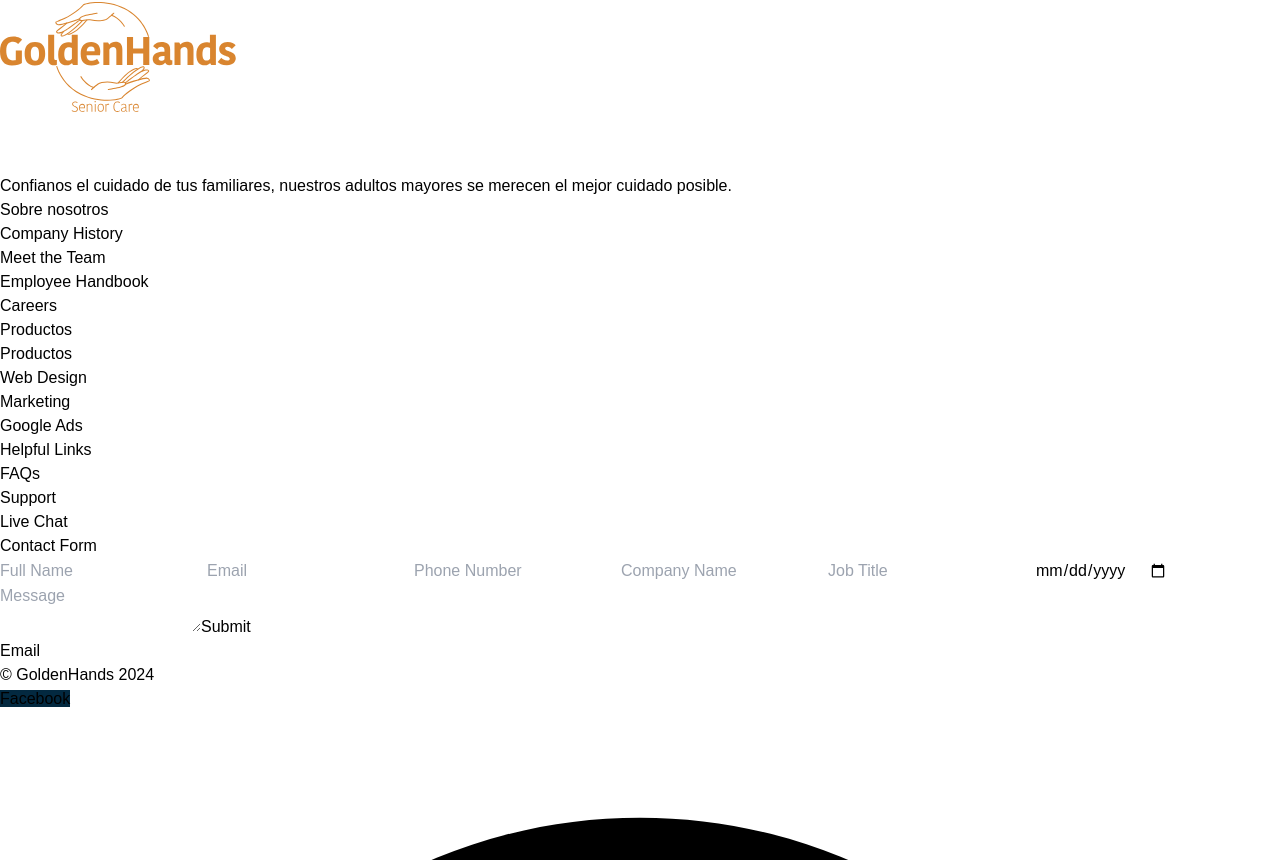
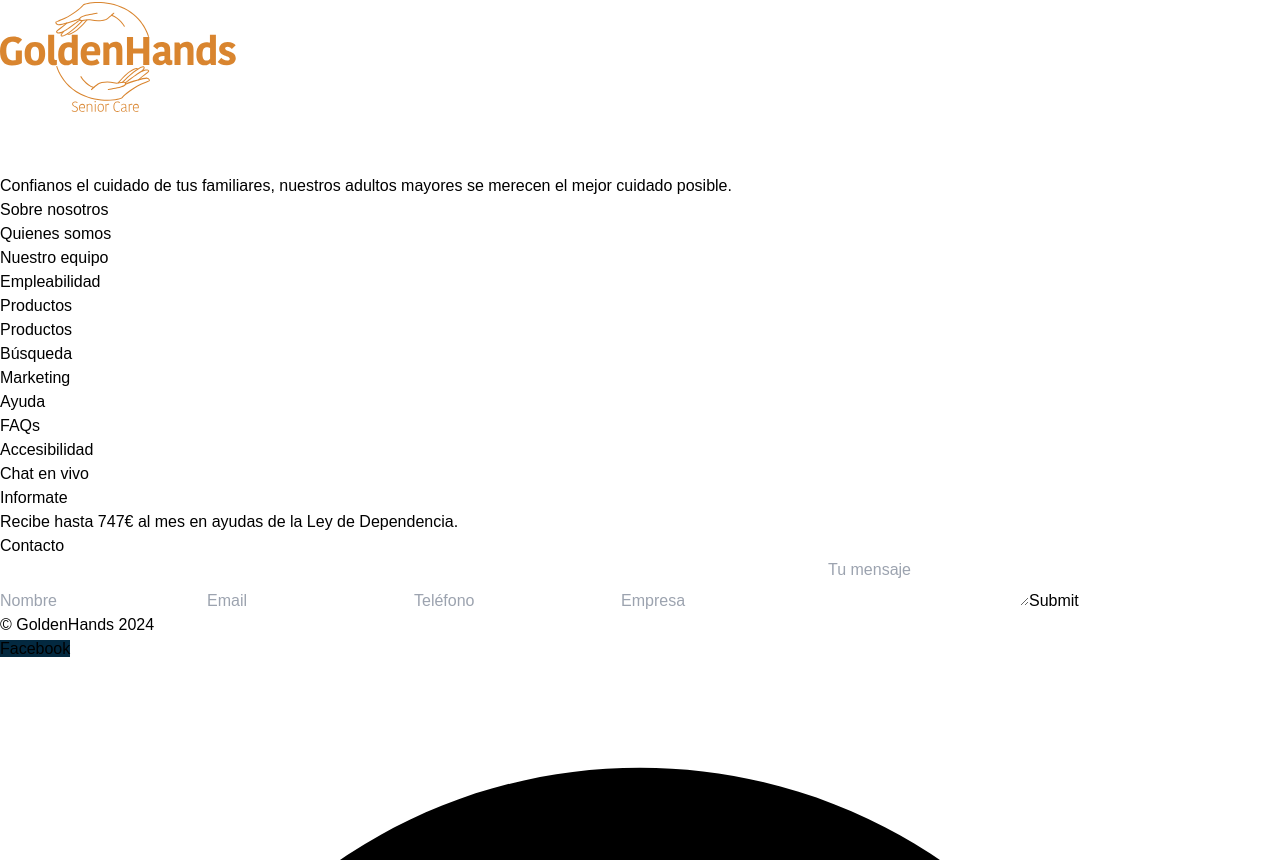
Before and after one commit to amanda1686/ecommerce, a React (Vite) app: page /Home in a window 1280 px wide. Shown: the part 4500-5360 px from the top of the page. Built offline with nearby package versions, Linux system fonts and the light colour scheme.

Commit message:
formulario de contacto en footer funcional

```diff
--- a/src/componentes/ContactForm.jsx
+++ b/src/componentes/ContactForm.jsx
@@ -1,61 +1,93 @@
-import React from 'react'
+import React, { useState } from 'react';
 
 const ContactForm = () => {
+  const [formData, setFormData] = useState({
+    name: '',
+    email: '',
+    phone: '',
+    company: '',
+    message: '',
+  });
+
+  const handleChange = (e) => {
+    setFormData({
+      ...formData,
+      [e.target.name]: e.target.value,
+    });
+  };
+
+  const handleSubmit = (e) => {
+    e.preventDefault();
+    // Aquí puedes manejar el envío del formulario, por ejemplo, enviar los datos a un servidor o realizar otras acciones.
+    console.log('Formulario enviado:', formData);
+    // También puedes restablecer el estado del formulario después del envío si es necesario.
+    setFormData({
+      name: '',
+      email: '',
+      phone: '',
+      company: '',
+      message: '',
+    });
+  };
+
   return (
     <div>
-      <div class="flex flex-col items-center justify-center h-screen dark">
-        <div class="w-full max-w-md bg-[#032940] rounded-lg shadow-md p-6">
-            <h2 class="text-2xl font-bold text-gray-200 mb-4">Contact Form</h2>
+      <div className="flex flex-col items-center justify-center h-screen dark mt-0">
+        <div className="w-full max-w-md bg-[#032940] rounded-lg shadow-md p-6">
+          <h2 className="text-2xl font-bold text-gray-200 mb-4">Contacto</h2>
 
-            <form class="flex flex-wrap">
+          <form onSubmit={handleSubmit} className="flex flex-wrap">
             <input
               type="text"
-                class="bg-gray-700 text-gray-200 border-0 rounded-md p-2 mb-4 focus:bg-gray-600 focus:outline-none focus:ring-1 focus:ring-blue-500 transition ease-in-out duration-150 w-full md:w-[48%] mr-[2%]"
-                placeholder="Full Name"
+              name="name"
+              value={formData.name}
+              onChange={handleChange}
+              className="bg-gray-700 text-gray-200 border-0 rounded-md p-2 mb-4 focus:bg-gray-600 focus:outline-none focus:ring-1 focus:ring-blue-500 transition ease-in-out duration-150 w-full md:w-[48%] mr-[2%]"
+              placeholder="Nombre"
             />
             <input
               type="email"
-                class="bg-gray-700 text-gray-200 border-0 rounded-md p-2 mb-4 focus:bg-gray-600 focus:outline-none focus:ring-1 focus:ring-blue-500 transition ease-in-out duration-150 w-full md:w-[48%] ml-[2%]"
+              name="email"
+              value={formData.email}
+              onChange={handleChange}
+              className="bg-gray-700 text-gray-200 border-0 rounded-md p-2 mb-4 focus:bg-gray-600 focus:outline-none focus:ring-1 focus:ring-blue-500 transition ease-in-out duration-150 w-full md:w-[48%] ml-[2%]"
               placeholder="Email"
             />
             <input
               type="number"
-                class="bg-gray-700 text-gray-200 border-0 rounded-md p-2 mb-4 focus:bg-gray-600 focus:outline-none focus:ring-1 focus:ring-blue-500 transition ease-in-out duration-150 w-full md:w-[48%] mr-[2%]"
-                placeholder="Phone Number"
+              name="phone"
+              value={formData.phone}
+              onChange={handleChange}
+              className="bg-gray-700 text-gray-200 border-0 rounded-md p-2 mb-4 focus:bg-gray-600 focus:outline-none focus:ring-1 focus:ring-blue-500 transition ease-in-out duration-150 w-full md:w-[48%] mr-[2%]"
+              placeholder="Teléfono"
             />
             <input
               type="text"
-                class="bg-gray-700 text-gray-200 border-0 rounded-md p-2 mb-4 focus:bg-gray-600 focus:outline-none focus:ring-1 focus:ring-blue-500 transition ease-in-out duration-150 w-full md:w-[48%] ml-[2%]"
-                placeholder="Company Name"
-            />
-            <input
-                type="text"
-                class="bg-gray-700 text-gray-200 border-0 rounded-md p-2 mb-4 focus:bg-gray-600 focus:outline-none focus:ring-1 focus:ring-blue-500 transition ease-in-out duration-150 w-full md:w-[48%] mr-[2%]"
-                placeholder="Job Title"
-            />
-            <input
-                type="date"
-                class="bg-gray-700 text-gray-200 border-0 rounded-md p-2 mb-4 focus:bg-gray-600 focus:outline-none focus:ring-1 focus:ring-blue-500 transition ease-in-out duration-150 w-full md:w-[48%] ml-[2%]"
-                placeholder="Date of Birth"
+              name="company"
+              value={formData.company}
+              onChange={handleChange}
+              className="bg-gray-700 text-gray-200 border-0 rounded-md p-2 mb-4 focus:bg-gray-600 focus:outline-none focus:ring-1 focus:ring-blue-500 transition ease-in-out duration-150 w-full md:w-[48%] ml-[2%]"
+              placeholder="Empresa"
             />
             <textarea
               name="message"
-                class="bg-gray-700 text-gray-200 border-0 rounded-md p-2 mb-auto md:mb-auto md:w-full md:h-auto md:min-h-[100px] md:max-h-[100px] md:flex-grow md:flex-shrink md:flex-auto focus:bg-gray-md:focus:outline-none:focus:ring-blue-md:focus:border-transparent transition ease-in-out duration-fastest"
-                placeholder="Message"
+              value={formData.message}
+              onChange={handleChange}
+              className="bg-gray-700 text-gray-200 border-0 rounded-md p-2 mb-auto md:mb-auto md:w-full md:h-auto md:min-h-[200px] md:max-h-[100px] md:flex-grow md:flex-shrink md:flex-auto focus:bg-gray-md:focus:outline-none:focus:ring-blue-md:focus:border-transparent transition ease-in-out duration-fastest"
+              placeholder="Tu mensaje"
             ></textarea>
 
             <button
               type="submit"
-                class="bg-gradient-to-r from-indigo-500 to-blue-500 text-white font-bold py-2 px-4 rounded-md mt-4 hover:bg-indigo-600 hover:to-blue-600 transition ease-in-out duration-150"
+              className="bg-gradient-to-r from-indigo-500 to-blue-500 text-white font-bold py-2 px-4 rounded-md mt-4 hover:bg-indigo-600 hover:to-blue-600 transition ease-in-out duration-150"
             >
               Submit
             </button>
           </form>
         </div>
       </div>
+    </div>
+  );
+};
 
-    </div>
-  )
-}
-
-export default ContactForm
+export default ContactForm;
--- a/src/componentes/Footer.jsx
+++ b/src/componentes/Footer.jsx
@@ -2,6 +2,7 @@ import React from 'react'
 import Logo from '../componentes/Logo'
 import ContactForm from './ContactForm';
 import '../Index.css';
+import '../index.css';
 
 const Footer = () => {
   return (
@@ -19,7 +20,7 @@ const Footer = () => {
                 </div>
 
                 <div
-                className="mt-16 grid grid-cols-1 gap-8 border-t border-gray-100 pt-16 md:grid-cols-4 lg:grid-cols-6"
+                className="mt-16 grid grid-cols-1 gap-8 border-t border-gray-100 pt-16 md:grid-cols-3 lg:grid-cols-5 "
                 >
                 <div className="text-center sm:text-left">
                     <p className="text-lg font-medium text-gray-900">Sobre nosotros</p>
@@ -27,23 +28,20 @@ const Footer = () => {
                     <ul className="mt-8 space-y-4 text-sm">
                     <li>
                         <a className="text-gray-700 transition hover:text-gray-700/75" href="/">
-                        Company History
+                        Quienes somos
                         </a>
                     </li>
 
                     <li>
-                        <a className="text-gray-700 transition hover:text-gray-700/75" href="/"> Meet the Team </a>
+                        <a className="text-gray-700 transition hover:text-gray-700/75" href="/"> Nuestro equipo </a>
                     </li>
 
                     <li>
                         <a className="text-gray-700 transition hover:text-gray-700/75" href="/">
-                        Employee Handbook
+                        Empleabilidad
                         </a>
                     </li>
 
-                    <li>
-                        <a className="text-gray-700 transition hover:text-gray-700/75" href="/"> Careers </a>
-                    </li>
                     </ul>
                 </div>
 
@@ -58,23 +56,20 @@ const Footer = () => {
                     </li>
 
                     <li>
-                        <a className="text-gray-700 transition hover:text-gray-700/75" href="/"> Web Design </a>
+                        <a className="text-gray-700 transition hover:text-gray-700/75" href="/">Búsqueda </a>
                     </li>
 
                     <li>
                         <a className="text-gray-700 transition hover:text-gray-700/75" href="/"> Marketing </a>
                     </li>
 
-                    <li>
-                        <a className="text-gray-700 transition hover:text-gray-700/75" href="/"> Google Ads </a>
-                    </li>
                     </ul>
                 </div>
 
 
 
                 <div className="text-center sm:text-left">
-                    <p className="text-lg font-medium text-gray-900">Helpful Links</p>
+                    <p className="text-lg font-medium text-gray-900">Ayuda</p>
 
                     <ul className="mt-8 space-y-4 text-sm">
                     <li>
@@ -82,7 +77,7 @@ const Footer = () => {
                     </li>
 
                     <li>
-                        <a className="text-gray-700 transition hover:text-gray-700/75" href="/"> Support </a>
+                        <a className="text-gray-700 transition hover:text-gray-700/75" href="/"> Accesibilidad </a>
                     </li>
 
                     <li>
@@ -90,7 +85,7 @@ const Footer = () => {
                         className="group flex justify-center gap-1.5 ltr:sm:justify-start rtl:sm:justify-end"
                         href="/"
                         >
-                        <span className="text-gray-700 transition group-hover:text-gray-700/75"> Live Chat </span>
+                        <span className="text-gray-700 transition group-hover:text-gray-700/75"> Chat en vivo </span>
 
                         <span className="relative flex h-2 w-2">
                             <span
@@ -103,7 +98,7 @@ const Footer = () => {
                     </ul>
                 </div>
 
-                {/* <div className="text-center sm:text-left md:col-span-4 lg:col-span-2">
+                <div className="text-center sm:text-left md:col-span-4 lg:col-span-2">
                     <p className="text-lg font-medium text-gray-900">Informate</p>
 
                     <div className="mx-auto mt-8 max-w-md sm:ms-0">
@@ -113,27 +108,9 @@ const Footer = () => {
 
 
                     </div>
-                </div> */}
-                <div className="text-center sm:text-left">
-                <form className="mt-4">
-                        <ContactForm/>
-                        <div className="flex flex-col gap-4 sm:flex-row lg:flex-col lg:items-start">
-                        <label htmlFor="email" className="sr-only">Email</label>
-{/*
-                        <input
-                            className="w-full rounded-full border-gray-200 px-6 py-3 shadow-sm"
-                            type="email"
-                            placeholder="Enter your email"
-                        />
-
-                        <button
-                            className="block rounded-full bg-indigo-500 px-8 py-3 font-medium text-white transition hover:bg-indigo-600"
-                            type="submit"
-                        >
-                            Subscribe
-                        </button> */}
-                        </div>
-                    </form>
+                <div className="text-center sm:text-left lg:col-span-2 lg:mt-[-73px]  sm:mt-0">
+                    <ContactForm/>
+                </div>
                 </div>
                 </div>
 
--- a/src/index.css
+++ b/src/index.css
@@ -6,3 +6,9 @@
 .color{
     background-color: #032940;
   }
+
+  @screen lg {
+    .lg\:mt-custom {
+      margin-top: -70px; /* o el valor que desees */
+    }
+  }
```
Lines whose indentation alone changed are shown as unchanged.
